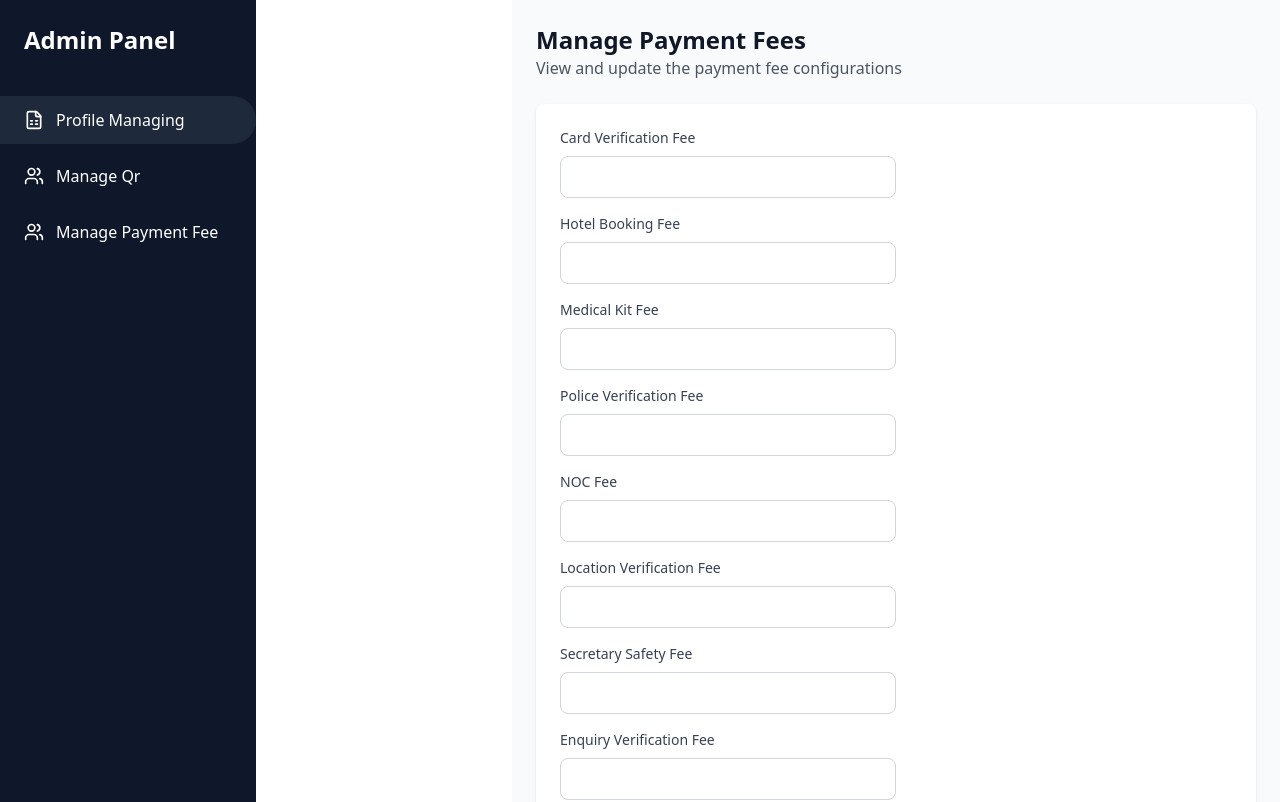
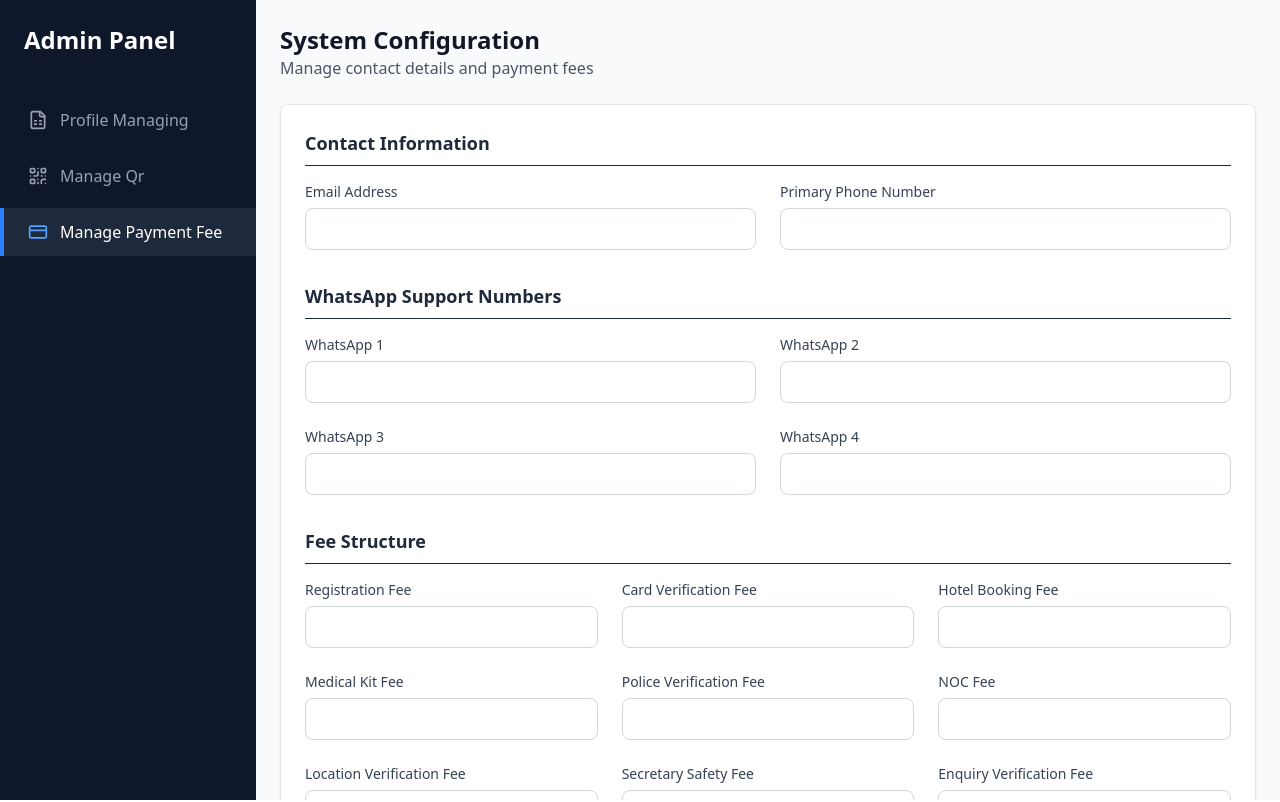
Before and after one commit to Symbosys/profile, a React (Vite) app: page /manage-payment-fee in a window 1280 px wide. Shown: the top 802 px of the page. Built offline with nearby package versions, Linux system fonts and the light colour scheme; no server answers.

Commit message:
added whatsapp input

```diff
--- a/src/admin/AdminLayout.tsx
+++ b/src/admin/AdminLayout.tsx
@@ -20,22 +20,55 @@
 
 
 
-// Updated AdminLayout to accommodate responsive sidebar
-import React from 'react';
-import Sidebar from "../admin/Sidebar";
+import React, { useState } from "react";
+import Sidebar from "./Sidebar"; // Ensure this path points to your Sidebar component
+import { Menu } from "lucide-react";
 
-const AdminLayout: React.FC<{ children: React.ReactNode }> = ({ children }) => {
-    return (
-        <div className="flex min-h-screen">
-            {/* Sidebar */}
-            <Sidebar />
+interface AdminLayoutProps {
+  children: React.ReactNode;
+}
 
-            {/* Main content */}
-            <main className="flex-1 ml-0 md:ml-64 bg-gray-50 min-h-screen">
-                {children}
-            </main>
+const AdminLayout: React.FC<AdminLayoutProps> = ({ children }) => {
+  const [isSidebarOpen, setIsSidebarOpen] = useState(false);
+
+  return (
+    <div className="flex h-screen bg-gray-50 overflow-hidden">
+      {/* 1. Sidebar Component
+        We pass the open state and close handler so the sidebar
+        knows when to slide in/out on mobile.
+      */}
+      <Sidebar
+        isOpen={isSidebarOpen}
+        onClose={() => setIsSidebarOpen(false)}
+      />
+
+      {/* 2. Main Content Wrapper
+        This div takes the remaining width.
+      */}
+      <div className="flex-1 flex flex-col min-w-0 overflow-hidden">
+
+        {/* Mobile Header (Only visible on small screens) */}
+        <div className="md:hidden bg-white border-b p-4 flex items-center shadow-sm z-10 sticky top-0">
+          <button
+            onClick={() => setIsSidebarOpen(true)}
+            className="p-2 -ml-2 hover:bg-gray-100 rounded-md text-gray-700 transition-colors"
+            aria-label="Open Sidebar"
+          >
+            <Menu className="w-6 h-6" />
+          </button>
+          <span className="ml-3 font-semibold text-gray-800">Admin Panel</span>
         </div>
-    );
+
+        {/* 3. Page Content
+          This is where QRCodeManager (or any other page) gets rendered.
+          overflow-auto ensures only this part scrolls, keeping the sidebar fixed.
+        */}
+        <div className="flex-1 overflow-auto">
+          {children}
+        </div>
+      </div>
+    </div>
+  );
 };
 
 export default AdminLayout;
--- a/src/admin/Applications.tsx
+++ b/src/admin/Applications.tsx
@@ -1,26 +1,42 @@
-
-import React from "react";
-import Sidebar from "../admin/Sidebar"
-import ApplicationsTable from "../admin/ApplicationsTable"
-import ApplicationDetails from "../admin/ApplicationDetails"
+import React, { useState } from "react";
+import Sidebar from "../admin/Sidebar";
+import ApplicationsTable from "../admin/ApplicationsTable";
+import ApplicationDetails from "../admin/ApplicationDetails";
 import { Routes, Route } from "react-router-dom";
+import { Menu } from "lucide-react"; // Import Menu icon
 
 const Applications: React.FC = () => {
+  const [isSidebarOpen, setIsSidebarOpen] = useState(false);
 
   return (
-    <div className="flex">
-      <Sidebar />
-      <div className="flex-1 p-6 bg-gray-50 min-h-screen">
-        <Routes>
-          <Route
-            path="/"
-            element={<ApplicationsTable />}
-          />
-          <Route
-            path=":id"
-            element={<ApplicationDetails />}
-          />
-        </Routes>
+    <div className="flex h-screen bg-gray-50 overflow-hidden">
+      {/* Pass state and close function to Sidebar */}
+      <Sidebar
+        isOpen={isSidebarOpen}
+        onClose={() => setIsSidebarOpen(false)}
+      />
+
+      {/* Main Content Area */}
+      <div className="flex-1 flex flex-col min-w-0 overflow-hidden">
+
+        {/* Mobile Header with Hamburger Menu */}
+        <div className="md:hidden bg-white border-b p-4 flex items-center">
+          <button
+            onClick={() => setIsSidebarOpen(true)}
+            className="p-2 -ml-2 hover:bg-gray-100 rounded-md"
+          >
+            <Menu className="w-6 h-6 text-gray-700" />
+          </button>
+          <span className="ml-3 font-semibold text-gray-800">Admin Panel</span>
+        </div>
+
+        {/* Scrollable Content Area */}
+        <div className="flex-1 overflow-auto p-4 md:p-6">
+          <Routes>
+            <Route path="/" element={<ApplicationsTable />} />
+            <Route path=":id" element={<ApplicationDetails />} />
+          </Routes>
+        </div>
       </div>
     </div>
   );
--- a/src/admin/ManagePaymentFee.tsx
+++ b/src/admin/ManagePaymentFee.tsx
@@ -1,4 +1,3 @@
-
 import React, { useState, useEffect } from "react";
 import AdminLayout from "../admin/AdminLayout";
 import { useNavigate } from "react-router-dom";
@@ -7,7 +6,16 @@ import api from "../api/api";
 
 export default function ManagerPaymentFee() {
   const [loading, setLoading] = useState(true);
+
+  // 1. Added all missing fields to state
   const [formData, setFormData] = useState({
+    phoneNumber: "",
+    email: "",
+    whatsapp1: "",
+    whatsapp2: "",
+    whatsapp3: "",
+    whatsapp4: "",
+    registrationFee: "",
     cardVerificationFee: "",
     hotelBookingFee: "",
     medicalKitFee: "",
@@ -21,17 +29,18 @@ export default function ManagerPaymentFee() {
     joiningFromFee: "",
   });
 
+  const navigate = useNavigate();
+
   useEffect(() => {
-    fetchFee();
-  }, []);
-
-  const navigate = useNavigate();
-  useEffect(() => {
+    // Basic auth check
     const token = localStorage.getItem("Profile_admin_token");
     if (!token) {
+      // Logic seems circular in original code (navigating to same page),
+      // typically you'd redirect to /login, but keeping as requested.
       navigate("/manage-payment-fee");
     }
-  }, []);
+    fetchFee();
+  }, [navigate]);
 
   // Fetch payment fee data
   const fetchFee = async () => {
@@ -40,7 +49,15 @@ export default function ManagerPaymentFee() {
       const response = await api.get("/fee/payment-fees");
       const fee = response.data.data;
 
+      // 2. Map API response to state
       setFormData({
+        phoneNumber: fee?.phoneNumber || "",
+        email: fee?.email || "",
+        whatsapp1: fee?.whatsapp1 || "",
+        whatsapp2: fee?.whatsapp2 || "",
+        whatsapp3: fee?.whatsapp3 || "",
+        whatsapp4: fee?.whatsapp4 || "",
+        registrationFee: fee?.registrationFee || "",
         cardVerificationFee: fee?.cardVerificationFee || "",
         hotelBookingFee: fee?.hotelBookingFee || "",
         medicalKitFee: fee?.medicalKitFee || "",
@@ -54,20 +71,9 @@ export default function ManagerPaymentFee() {
         joiningFromFee: fee?.joiningFromFee || "",
       });
     } catch (error: any) {
-      toast.error("Error fetching payment fee. Please try again.");
+      toast.error("Error fetching configuration. Please try again.");
     } finally {
       setLoading(false);
-    }
-  };
-
-  // Update payment fee data
-  const updatePaymentFee = async (formData: any) => {
-    try {
-      await api.put("/fee/payment-fees", formData, {
-        headers: { "Content-Type": "application/json" },
-      });
-    } catch (error: any) {
-      throw error;
     }
   };
 
@@ -75,11 +81,13 @@ export default function ManagerPaymentFee() {
     e.preventDefault();
     setLoading(true);
     try {
-      await updatePaymentFee(formData);
-      toast.success("Payment fee updated successfully");
+      await api.put("/fee/payment-fees", formData, {
+        headers: { "Content-Type": "application/json" },
+      });
+      toast.success("Configuration updated successfully");
       fetchFee();
     } catch {
-      toast.error("Error updating payment fee. Please try again.");
+      toast.error("Error updating configuration. Please try again.");
     } finally {
       setLoading(false);
     }
@@ -93,8 +101,8 @@ export default function ManagerPaymentFee() {
   if (loading) {
     return (
       <AdminLayout>
-        <div className="p-6">
-          <div className="animate-spin rounded-full h-8 w-8 border-b-2 border-blue-500 mx-auto"></div>
+        <div className="flex h-[80vh] items-center justify-center">
+          <div className="animate-spin rounded-full h-12 w-12 border-b-2 border-blue-600"></div>
         </div>
       </AdminLayout>
     );
@@ -102,104 +110,164 @@ export default function ManagerPaymentFee() {
 
   return (
     <AdminLayout>
-      <div className="p-6">
+      <div className="p-4 sm:p-6 max-w-7xl mx-auto">
         <div className="mb-6">
           <h1 className="text-2xl font-bold text-gray-900">
-            Manage Payment Fees
+            System Configuration
           </h1>
           <p className="text-gray-600">
-            View and update the payment fee configurations
+            Manage contact details and payment fees
           </p>
         </div>
 
         <form
           onSubmit={handleSubmit}
-          className="bg-white rounded-lg shadow p-6 space-y-4"
+          className="bg-white rounded-lg shadow-sm border border-gray-200 p-6 space-y-8"
         >
+          {/* Section 1: Contact Information */}
+          <div>
+            <h2 className="text-lg font-semibold text-gray-800 mb-4 border-b pb-2">
+              Contact Information
+            </h2>
+            <div className="grid grid-cols-1 md:grid-cols-2 gap-6">
+              <InputField
+                label="Email Address"
+                name="email"
+                type="email"
+                value={formData.email}
+                onChange={handleChange}
+              />
+              <InputField
+                label="Primary Phone Number"
+                name="phoneNumber"
+                value={formData.phoneNumber}
+                onChange={handleChange}
+              />
+            </div>
+          </div>
+
+          {/* Section 2: WhatsApp Support */}
+          <div>
+            <h2 className="text-lg font-semibold text-gray-800 mb-4 border-b pb-2">
+              WhatsApp Support Numbers
+            </h2>
+            <div className="grid grid-cols-1 md:grid-cols-2 gap-6">
+              <InputField
+                label="WhatsApp 1"
+                name="whatsapp1"
+                value={formData.whatsapp1}
+                onChange={handleChange}
+              />
+              <InputField
+                label="WhatsApp 2"
+                name="whatsapp2"
+                value={formData.whatsapp2}
+                onChange={handleChange}
+              />
+              <InputField
+                label="WhatsApp 3"
+                name="whatsapp3"
+                value={formData.whatsapp3}
+                onChange={handleChange}
+              />
+              <InputField
+                label="WhatsApp 4"
+                name="whatsapp4"
+                value={formData.whatsapp4}
+                onChange={handleChange}
+              />
+            </div>
+          </div>
+
+          {/* Section 3: Fee Configuration */}
+          <div>
+            <h2 className="text-lg font-semibold text-gray-800 mb-4 border-b pb-2">
+              Fee Structure
+            </h2>
+            <div className="grid grid-cols-1 md:grid-cols-2 lg:grid-cols-3 gap-6">
+              <InputField
+                label="Registration Fee"
+                name="registrationFee"
+                value={formData.registrationFee}
+                onChange={handleChange}
+              />
               <InputField
                 label="Card Verification Fee"
                 name="cardVerificationFee"
                 value={formData.cardVerificationFee}
                 onChange={handleChange}
               />
-
               <InputField
                 label="Hotel Booking Fee"
                 name="hotelBookingFee"
                 value={formData.hotelBookingFee}
                 onChange={handleChange}
               />
-
               <InputField
                 label="Medical Kit Fee"
                 name="medicalKitFee"
                 value={formData.medicalKitFee}
                 onChange={handleChange}
               />
-
               <InputField
                 label="Police Verification Fee"
                 name="policeVerificationFee"
                 value={formData.policeVerificationFee}
                 onChange={handleChange}
               />
-
               <InputField
                 label="NOC Fee"
                 name="nocFee"
                 value={formData.nocFee}
                 onChange={handleChange}
               />
-
               <InputField
                 label="Location Verification Fee"
                 name="locationVerificationFee"
                 value={formData.locationVerificationFee}
                 onChange={handleChange}
               />
-
               <InputField
                 label="Secretary Safety Fee"
                 name="secretarySafetyFee"
                 value={formData.secretarySafetyFee}
                 onChange={handleChange}
               />
-
               <InputField
                 label="Enquiry Verification Fee"
                 name="enquiryVerificationFee"
                 value={formData.enquiryVerificationFee}
                 onChange={handleChange}
               />
-
               <InputField
                 label="Income GST Fee"
                 name="incomeGstFee"
                 value={formData.incomeGstFee}
                 onChange={handleChange}
               />
-
               <InputField
                 label="Phone Verification Fee"
                 name="phoneVerificationFee"
                 value={formData.phoneVerificationFee}
                 onChange={handleChange}
               />
-
               <InputField
                 label="Joining Form Fee"
                 name="joiningFromFee"
                 value={formData.joiningFromFee}
                 onChange={handleChange}
               />
+            </div>
+          </div>
 
-          <div className="flex justify-end">
+          {/* Submit Button */}
+          <div className="pt-4 border-t border-gray-100 flex justify-end">
             <button
               type="submit"
-              className="px-4 py-2 bg-blue-600 text-white rounded-lg hover:bg-blue-700 transition-colors"
+              className="px-6 py-2.5 bg-blue-600 text-white font-medium rounded-lg hover:bg-blue-700 transition-colors shadow-sm w-full sm:w-auto"
               disabled={loading}
             >
-              {loading ? "Updating..." : "Update"}
+              {loading ? "Saving Changes..." : "Save Changes"}
             </button>
           </div>
         </form>
@@ -208,19 +276,20 @@ export default function ManagerPaymentFee() {
   );
 }
 
-// Reusable Input Component
-function InputField({ label, name, value, onChange }: any) {
+// Updated Input Component
+// Now takes 'type' prop (defaults to text) and uses w-full to let parent Grid control width
+function InputField({ label, name, value, onChange, type = "text" }: any) {
   return (
-    <div className="w-1/2">   {/* ⬅️ Reduced input width */}
-      <label className="block text-sm font-medium text-gray-700 mb-2">
+    <div className="w-full">
+      <label className="block text-sm font-medium text-gray-700 mb-1.5">
         {label}
       </label>
       <input
-        type="text"
+        type={type}
         name={name}
         value={value}
         onChange={onChange}
-        className="px-3 py-2 border border-gray-300 rounded-lg focus:ring-2 focus:ring-blue-500 focus:border-transparent w-full"
+        className="w-full px-4 py-2 border border-gray-300 rounded-lg focus:ring-2 focus:ring-blue-500 focus:border-blue-500 outline-none transition-all"
         required
       />
     </div>
--- a/src/admin/Sidebar.tsx
+++ b/src/admin/Sidebar.tsx
@@ -1,105 +1,103 @@
+import { CreditCard, FileSpreadsheet, QrCode, X } from "lucide-react"; // Added specific icons
+import React from "react";
+import { useLocation, useNavigate } from "react-router-dom";
 
-// import React from "react";
-// import { FileSpreadsheet, Users, Settings, FolderKanban, ClipboardList } from "lucide-react";
+interface SidebarProps {
+  isOpen: boolean;
+  onClose: () => void;
+}
 
-// const Sidebar: React.FC = () => {
-//   return (
-//     <aside className="w-64 bg-[#0f172a] text-white flex flex-col justify-between">
-//       <div>
-//         <h1 className="text-2xl font-bold px-6 py-6">Admin Panel</h1>
+const Sidebar: React.FC<SidebarProps> = ({ isOpen, onClose }) => {
+  const navigate = useNavigate();
+  const location = useLocation(); // 👈 Get current route
 
-//         <nav className="mt-4 space-y-2">
-//           {/* Profile Managing */}
-//           <div className="px-6 py-3 bg-[#1e293b] flex items-center rounded-r-full cursor-pointer">
-//             <FileSpreadsheet className="w-5 h-5 mr-3" />
-//             <span>Profile Managing</span>
-//           </div>
+  // Navigation helper
+  const handleNavigation = (path: string) => {
+    navigate(path);
+    onClose();
+  };
 
-//           {/* Manage Models */}
-//           <div className="px-6 py-3 hover:bg-[#1e293b] flex items-center cursor-pointer">
-//             <Users className="w-5 h-5 mr-3" />
-//             <span>Manage Payment Fee</span>
-//           </div>
-
-//           {/* Manage Admin */}
-//           <div className="px-6 py-3 hover:bg-[#1e293b] flex items-center cursor-pointer">
-//             <Users className="w-5 h-5 mr-3" />
-//             <span>Manage Admin</span>
-//           </div>
-
-//           {/* Manage Application */}
-//           <div className="px-6 py-3 hover:bg-[#1e293b] flex items-center cursor-pointer">
-//             <ClipboardList className="w-5 h-5 mr-3" />
-//             <span>Manage Application</span>
-//           </div>
-
-//           {/* Manage Booking */}
-//           <div className="px-6 py-3 hover:bg-[#1e293b] flex items-center cursor-pointer">
-//             <FolderKanban className="w-5 h-5 mr-3" />
-//             <span>Manage Booking</span>
-//           </div>
-
-//           {/* Setting */}
-//           <div className="px-6 py-3 hover:bg-[#1e293b] flex items-center cursor-pointer">
-//             <Settings className="w-5 h-5 mr-3" />
-//             <span>Settings</span>
-//           </div>
-//         </nav>
-//       </div>
-
-//       {/* Logout */}
-//       {/* <div className="px-6 py-4 flex items-center cursor-pointer hover:bg-[#1e293b]">
-//         <LogOut className="w-5 h-5 mr-3" />
-//         <span>Logout</span>
-//       </div> */}
-//     </aside>
-//   );
-// };
-
-// export default Sidebar;
-
-
-
-import React from "react";
-import { FileSpreadsheet, Users } from "lucide-react";
-import { useNavigate } from "react-router-dom";
-
-const Sidebar: React.FC = () => {
-  const navigate = useNavigate();
+  // Define menu items configuration
+  const menuItems = [
+    {
+      name: "Profile Managing",
+      path: "/applications",
+      icon: FileSpreadsheet,
+    },
+    {
+      name: "Manage Qr",
+      path: "/qr",
+      icon: QrCode, // Changed to QrCode icon for better UX (optional)
+    },
+    {
+      name: "Manage Payment Fee",
+      path: "/manage-payment-fee",
+      icon: CreditCard, // Changed to CreditCard icon for better UX (optional)
+    },
+  ];
 
   return (
-    <aside className="w-64 bg-[#0f172a] text-white flex flex-col justify-between">
-      <div>
-        <h1 className="text-2xl font-bold px-6 py-6">Admin Panel</h1>
+    <>
+      {/* Mobile Overlay */}
+      {isOpen && (
+        <div
+          className="fixed inset-0 bg-black/50 z-40 md:hidden"
+          onClick={onClose}
+        />
+      )}
 
-        <nav className="mt-4 space-y-2">
-          {/* Profile Managing */}
-          <div className="px-6 py-3 bg-[#1e293b] flex items-center rounded-r-full cursor-pointer"
-          onClick={() => navigate("/applications")}
-          >
-            <FileSpreadsheet className="w-5 h-5 mr-3" />
-            <span>Profile Managing</span>
+      {/* Sidebar Container */}
+      <aside
+        className={`
+          fixed md:static inset-y-0 left-0 z-50
+          w-64 bg-[#0f172a] text-white flex flex-col justify-between
+          transform transition-transform duration-300 ease-in-out
+          ${isOpen ? "translate-x-0" : "-translate-x-full"}
+          md:translate-x-0
+        `}
+      >
+        <div>
+          <div className="flex items-center justify-between px-6 py-6">
+            <h1 className="text-2xl font-bold">Admin Panel</h1>
+            <button
+              onClick={onClose}
+              className="md:hidden p-1 hover:bg-[#1e293b] rounded"
+            >
+              <X className="w-6 h-6" />
+            </button>
           </div>
 
-          {/* Manage Qr */}
-          <div
-            className="px-6 py-3 hover:bg-[#1e293b] flex items-center cursor-pointer"
-            onClick={() => navigate("/qr")}
-          >
-            <Users className="w-5 h-5 mr-3" />
-            <span>Manage Qr</span>
-          </div>
+          <nav className="mt-4 space-y-2">
+            {menuItems.map((item) => {
+              // Check if the current URL starts with the item path (handles nested routes like /applications/1)
+              const isActive = location.pathname.startsWith(item.path);
 
-          {/* Manage Payment Fee */}
-          <div className="px-6 py-3 hover:bg-[#1e293b] flex items-center cursor-pointer"
-          onClick={() => navigate("/manage-payment-fee")}
-          >
-            <Users className="w-5 h-5 mr-3" />
-            <span>Manage Payment Fee</span>
-          </div>
-        </nav>
-      </div>
-    </aside>
+              return (
+                <div
+                  key={item.path}
+                  onClick={() => handleNavigation(item.path)}
+                  className={`
+                    px-6 py-3 flex items-center cursor-pointer transition-all duration-200
+                    ${
+                      isActive
+                        ? "bg-[#1e293b] text-white border-l-4 border-blue-500" // Active Style
+                        : "hover:bg-[#1e293b]/50 text-gray-400 hover:text-white border-l-4 border-transparent" // Inactive Style
+                    }
+                  `}
+                >
+                  <item.icon
+                    className={`w-5 h-5 mr-3 ${
+                      isActive ? "text-blue-400" : "text-gray-400"
+                    }`}
+                  />
+                  <span className="font-medium">{item.name}</span>
+                </div>
+              );
+            })}
+          </nav>
+        </div>
+      </aside>
+    </>
   );
 };
 
```
Also changed, not shown: src/admin/ApplicationsTable.tsx (+10 -13 lines), src/admin/Qr.tsx (+107 -75 lines). Lines whose indentation alone changed are shown as unchanged.
